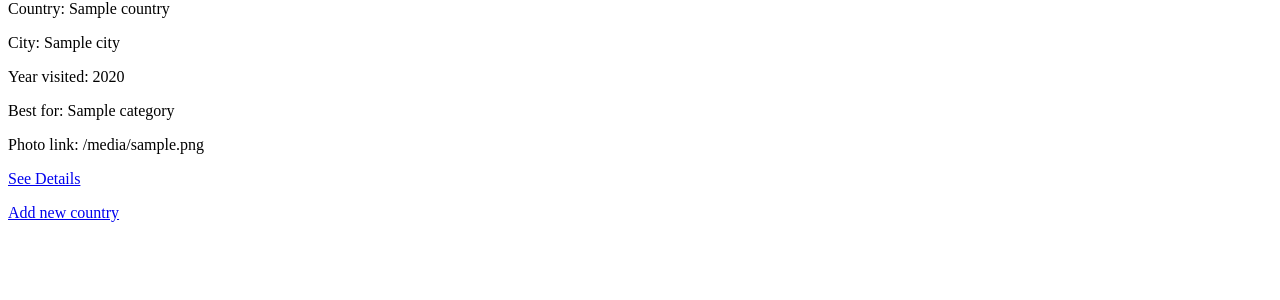
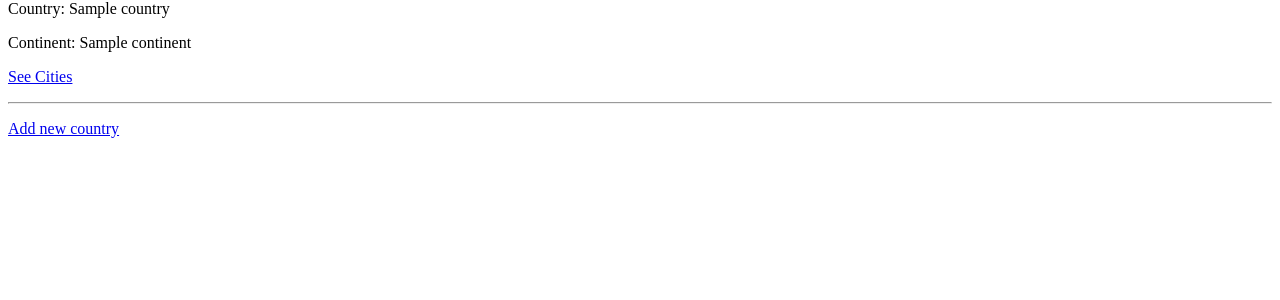
Before and after one commit to kathleenedie/Project1_TravelBucketList, a Flask app: page /visited in a window 1280 px wide. Shown: the part 16-316 px from the top of the page. Run offline with Flask 2, Linux system fonts and the light colour scheme; a database or web service that is not in the repository returns one stand-in record (values such as "Sample title"); some libraries are stand-ins or nearby versions.

Commit message:
restructure to separate countries and cities function.  Add, show and edit working

```diff
--- a/bucket_list/controllers/visited_controller.py
+++ b/bucket_list/controllers/visited_controller.py
@@ -9,56 +9,87 @@ visited_blueprint = Blueprint("visited", __name__)
 from repositories import country_repository, city_repository
 
 
-
+# DISPLAY ALL COUNTRIES WITH LINK TO CITIES
 @visited_blueprint.route('/visited', methods=['GET'])
 def index():
-    cities = city_repository.city_select_all()
-    return render_template("visited/index.html", cities = cities)
+    countries = country_repository.country_select_all()
+    return render_template("visited/index.html", countries = countries)
 
+# DISPLAY NEW COUNTRY FORM
 @visited_blueprint.route("/visited/new", methods=['GET'])
-def new_city_visited():
+def new_country_visited():
     countries = country_repository.country_select_all()
     return render_template("visited/new.html", countries = countries)
 
+# CREATE NEW COUNTRY RECORD AND SAVE TO COUNTRIES DATABASE TABLE
 @visited_blueprint.route("/visited", methods=["POST"])
-def create_city():
+def create_country():
     name = request.form['name']
     continent = request.form['continent']
     country = Country(name, continent)
 
     country_repository.save_country(country)
 
-    city_name = request.form['city_name']
-    year = request.form['year']
-    category = request.form['category']
-    photo_link = request.form['photo_link']
-    visited = request.form['visited']
-    city = City(city_name, year, category, photo_link, country, visited)
-
-    city_repository.save_city(city)
-
     return redirect('/visited')
 
+# DISPLAY ALL CITIES WITH A GIVEN COUNTRY ID
 @visited_blueprint.route('/visited/<id>', methods=['GET'])
-def city_visited(id):
-    city = city_repository.select_city(id)
-    return render_template("visited/show.html", city = city)
+def cities_visited(id):
+    cities = city_repository.cities_in_country(id)
+    country = country_repository.select_country(id)
+    return render_template("visited/show.html", cities = cities, country = country)
 
-@visited_blueprint.route("/visited/<id>/edit", methods=["GET"])
-def edit_city_visited(id):
-    city = city_repository.select_city(id)
-    countries = country_repository.country_select_all()
-    return render_template('visited/edit.html', city = city, countries = countries)
+# DISPLAY NEW CITY FORM
+@visited_blueprint.route('/visited/<id>/new', methods=['GET'])
+def new_city_visited(id):
+    cities = city_repository.cities_in_country(id)
+    country = country_repository.select_country(id)
 
+    return render_template("visited/city_new.html", country = country, cities = cities)
+
+# CREATE NEW CITY RECORD AND SAVE TO CITY DATABASE TABLE
 @visited_blueprint.route("/visited/<id>", methods=["POST"])
-def update_city_visited(id):
+def create_city(id):
     name = request.form['name']
     year = request.form['year']
     category = request.form['category']
     photo_link = request.form['photo_link']
-    country = country_repository.select_country(request.form['country_id'])
+    country = country_repository.select_country(id)
     visited = request.form['visited']
-    city = City(name, year, category, photo_link, country, visited, id)
-    # print(city.country.name())
-    city_repository.update(city)
+    city = City(name, year, category, photo_link, country, visited)
+
+    city_repository.save_city(city)
+
+    return redirect("/visited/"+id) # PROBLEM WITH RETURNING TO CITIES PAGE
+
+
+@visited_blueprint.route('/visited/<id>/<city_id>', methods=['GET'])
+def city_visited(id, city_id):
+    cities = city_repository.cities_in_country(id)
+    city = city_repository.select_city(city_id)
+    return render_template("visited/show_city.html", city = city)
+
+
+
+# @visited_blueprint.route("/visited/<id>/edit", methods=["GET"])
+# def edit_city_visited(id):
+#     city = city_repository.select_city(id)
+#     countries = country_repository.country_select_all()
+#     return render_template('visited/edit.html', city = city, countries = countries)
+
+# @visited_blueprint.route("/visited/<id>", methods=["POST"])
+# def update_city_visited(id):
+#     name = request.form['name']
+#     year = request.form['year']
+#     category = request.form['category']
+#     photo_link = request.form['photo_link']
+#     country = country_repository.select_country(request.form['country_id'])
+#     visited = request.form['visited']
+#     city = City(name, year, category, photo_link, country, visited, id)
+#     city_repository.update(city)
+#     return redirect('/visited')
+
+@visited_blueprint.route("/visited/<id>/delete", methods=['POST'])
+def delete_city(id):
+    city_repository.delete(id)
     return redirect('/visited')
--- a/bucket_list/repositories/city_repository.py
+++ b/bucket_list/repositories/city_repository.py
@@ -25,10 +25,10 @@ def city_select_all():
         cities.append(city)
     return cities
 
-def select_city(id):
+def select_city(city_id):
     city = None
     sql = "SELECT * FROM cities WHERE id = %s"
-    values = [id]
+    values = [city_id]
     result = run_sql(sql, values)[0]
 
     if result is not None:
@@ -49,7 +49,7 @@ def cities_in_country(id):
     results = run_sql(sql, values)
 
     for row in results:
-        city = City(row['name'], row['year'], row['category'], row['photo_link'], row['country_id'], row['visited'])
+        city = City(row['name'], row['year'], row['category'], row['photo_link'], row['country_id'], row['visited'], row['id'])
         cities.append(city)
     return cities
 
@@ -57,3 +57,8 @@ def cities_in_country(id):
 def delete_all():
     sql = "DELETE  FROM cities"
     run_sql(sql)
+
+def delete(id):
+    sql = "DELETE * FROM cities WHERE id = %s"
+    values = [id]
+    run_sql(sql, values)
--- a/bucket_list/templates/visited/index.html
+++ b/bucket_list/templates/visited/index.html
@@ -1,15 +1,12 @@
 {% extends "base.html" %}
 {% block content %}
 
-{% for city in cities %}
+{% for country in countries %}
     <div>
-        <p>Country: {{city.country.name}}</p>
-        <p>City: {{city.name}}</p>
-        <p>Year visited: {{city.year}}</p>
-        <p>Best for: {{city.category}}</p>
-        <p>Photo link: {{city.photo_link}}</p>
-
-        <p><a href="/visited/{{ city.id }}">See Details</a></p>
+        <p>Country: {{country.name}}</p>
+        <p>Continent: {{country.continent}}</p>
+        <p><a href="/visited/{{country.id}}">See Cities</a></p>
+        <hr>
     </div>
 {% endfor %}
 
```
Also changed, not shown: bucket_list/templates/visited/city_new.html (added, +52 -0 lines), bucket_list/templates/visited/new.html (+2 -25 lines), bucket_list/templates/visited/show.html (+11 -1 lines), bucket_list/templates/visited/show_city.html (added, +12 -0 lines).
